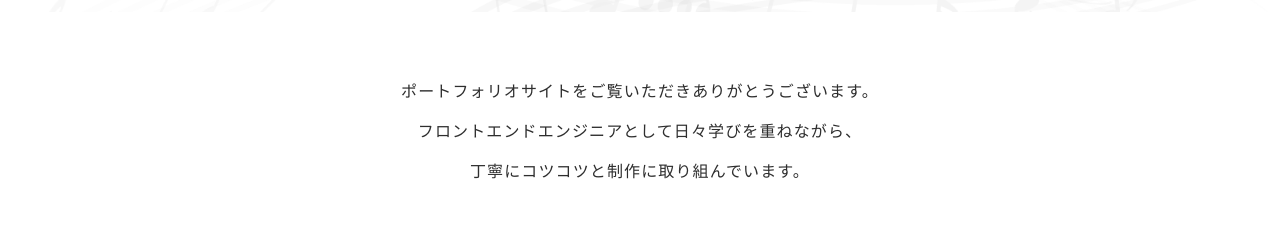
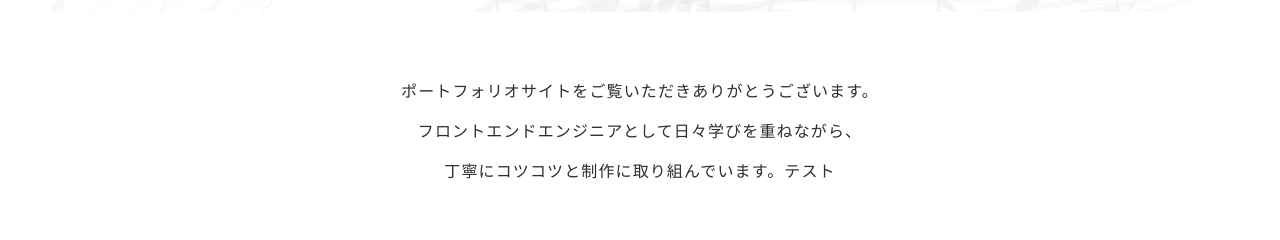
Before and after one commit to mayu-oshima/portfolio, a plain HTML site: page index.html in a window 1280 px wide. Shown: the part 788-1028 px from the top of the page. Drawn offline with nearby package versions, Linux system fonts and the light colour scheme.

Commit message:
gitpushテスト

```diff
--- a/index.html
+++ b/index.html
@@ -56,7 +56,7 @@
         <p>
           ポートフォリオサイトをご覧いただき<br class="sp_only">ありがとうございます。<br>
           フロントエンドエンジニアとして日々学びを重ねながら、<br>
-          丁寧にコツコツと制作に取り組んでいます。
+          丁寧にコツコツと制作に取り組んでいます。テスト
         </p>
       </div>
       <!-- /greeting -->
```
